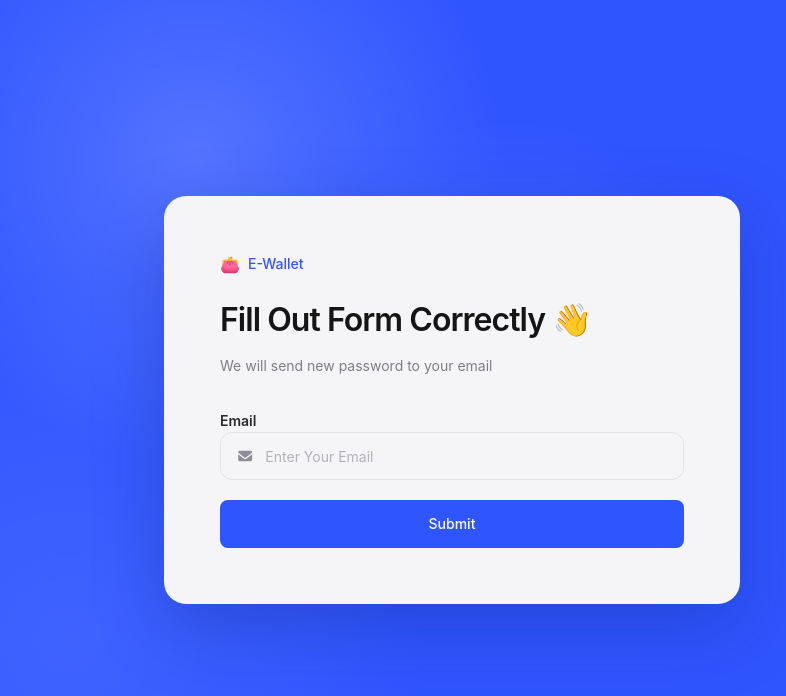
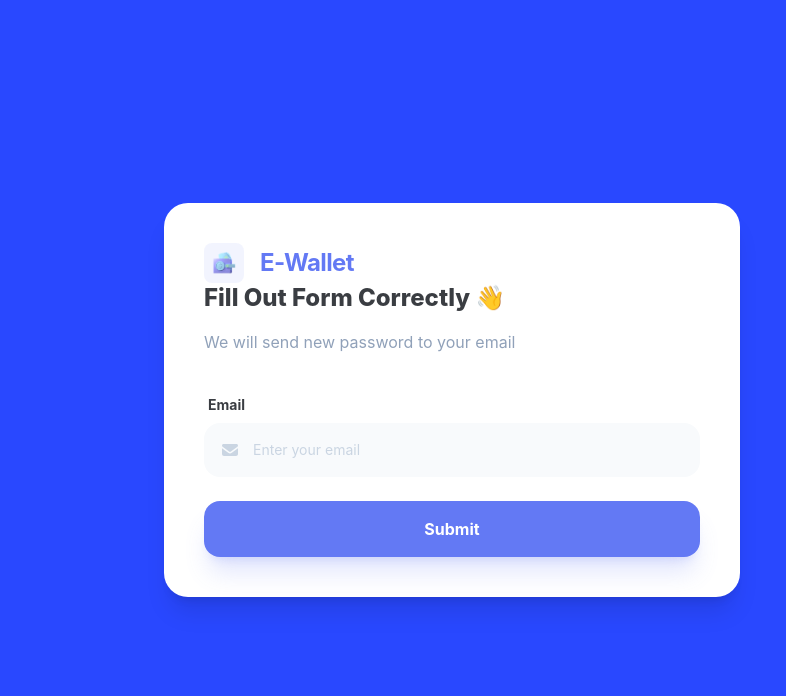
Before and after one commit to rivando-al-rasyid/vanwallet-react, a React (Vite) app: page /forgotpassword in a window 1280 px wide. Shown: the top 696 px of the page, without its empty margins (188-974 px from the left). Built offline with nearby package versions, Linux system fonts and the light colour scheme; no server answers.

Commit message:
fix : ui

```diff
--- a/src/pages/auth/ForgotPassword.jsx
+++ b/src/pages/auth/ForgotPassword.jsx
@@ -1,7 +1,10 @@
 import { useState } from "react";
 import { useNavigate } from "react-router";
-import { FontAwesomeIcon } from "@fortawesome/react-fontawesome";
 import { faEnvelope } from "@fortawesome/free-solid-svg-icons";
+import Brand from "../../components/Brand";
+import LoginHeadline from "../../components/login/LoginHeadline";
+import Input from "../../components/Input";
+import Submit from "../../components/Submit";
 
 export default function ForgotPassword() {
   const navigate = useNavigate();
@@ -28,58 +31,33 @@ export default function ForgotPassword() {
   };
 
   return (
-    <main className="relative min-h-screen overflow-hidden bg-[#2F55FF] flex items-center justify-center px-6 py-10">
-      <div className="absolute inset-0 bg-[radial-gradient(circle_at_30%_20%,rgba(255,255,255,0.18),transparent_28%),radial-gradient(circle_at_55%_40%,rgba(255,255,255,0.08),transparent_24%),radial-gradient(circle_at_20%_80%,rgba(255,255,255,0.08),transparent_30%)]" />
-
-      <div className="relative z-10 w-full max-w-xl rounded-[22px] bg-[#F5F5F7] p-12 shadow-[0_24px_70px_rgba(14,34,122,0.28)] sm:p-14">
-            <span className="mb-5 inline-flex items-center gap-2 text-sm font-medium text-[#3555F6]">
-              <span className="text-base">👛</span>
-              E-Wallet
-            </span>
-
-            <div className="mb-8 space-y-3">
-              <h1 className="text-[2rem] font-semibold tracking-[-0.03em] text-[#151515]">
-                Fill Out Form Correctly 👋
-              </h1>
-              <p className="text-sm text-[#7E7E86]">
-                We will send new password to your email
-              </p>
-            </div>
+    <main className="min-h-screen bg-[#2948FF] flex items-center justify-center px-6 py-10">
+      <section className="w-full max-w-xl rounded-3xl bg-white p-8 sm:p-10 shadow-xl">
+        <Brand />
+        <LoginHeadline
+          title={"Fill Out Form Correctly 👋"}
+          text={"We will send new password to your email"}
+        />
 
         {error && (
-              <div className="mb-5 rounded-2xl border border-red-200 bg-red-50 px-4 py-3 text-sm font-medium text-red-600">
+          <div className="mb-4 px-4 py-3 rounded-xl bg-red-50 border border-red-200 text-sm text-red-600 font-medium">
             {error}
           </div>
         )}
 
-            <form className="space-y-5" onSubmit={handleSubmit}>
-              <label className="block space-y-3">
-                <span className="text-sm font-semibold text-[#2A2A2A]">
-                  Email
-                </span>
-
-                <div className="flex h-12 items-center gap-3 rounded-xl border border-[#E3E3E7] px-4 text-[#8E8E98] focus-within:border-[#3555F6] focus-within:ring-2 focus-within:ring-[#3555F6]/15">
-                  <FontAwesomeIcon icon={faEnvelope} className="text-sm" />
-                  <input
+        <form className="space-y-6" onSubmit={handleSubmit}>
+          <Input
+            label="Email"
             type="email"
             name="email"
-                    placeholder="Enter Your Email"
+            icon={faEnvelope}
+            placeholder="Enter your email"
             value={email}
             onChange={(e) => setEmail(e.target.value)}
-                    className="h-full w-full border-0 bg-transparent text-sm text-[#202020] outline-none placeholder:text-[#B2B2BA]"
           />
-                </div>
-              </label>
-
-              <button
-                type="submit"
-                disabled={loading}
-                className="flex h-12 w-full items-center justify-center rounded-lg bg-[#2F55FF] text-sm font-medium text-white transition hover:bg-[#2448ed] disabled:cursor-not-allowed disabled:opacity-70"
-              >
-                {loading ? "Loading..." : "Submit"}
-              </button>
+          <Submit name={loading ? "Loading..." : "Submit"} disabled={loading} />
         </form>
-      </div>
+      </section>
     </main>
   );
 }
```
Lines whose indentation alone changed are shown as unchanged.
